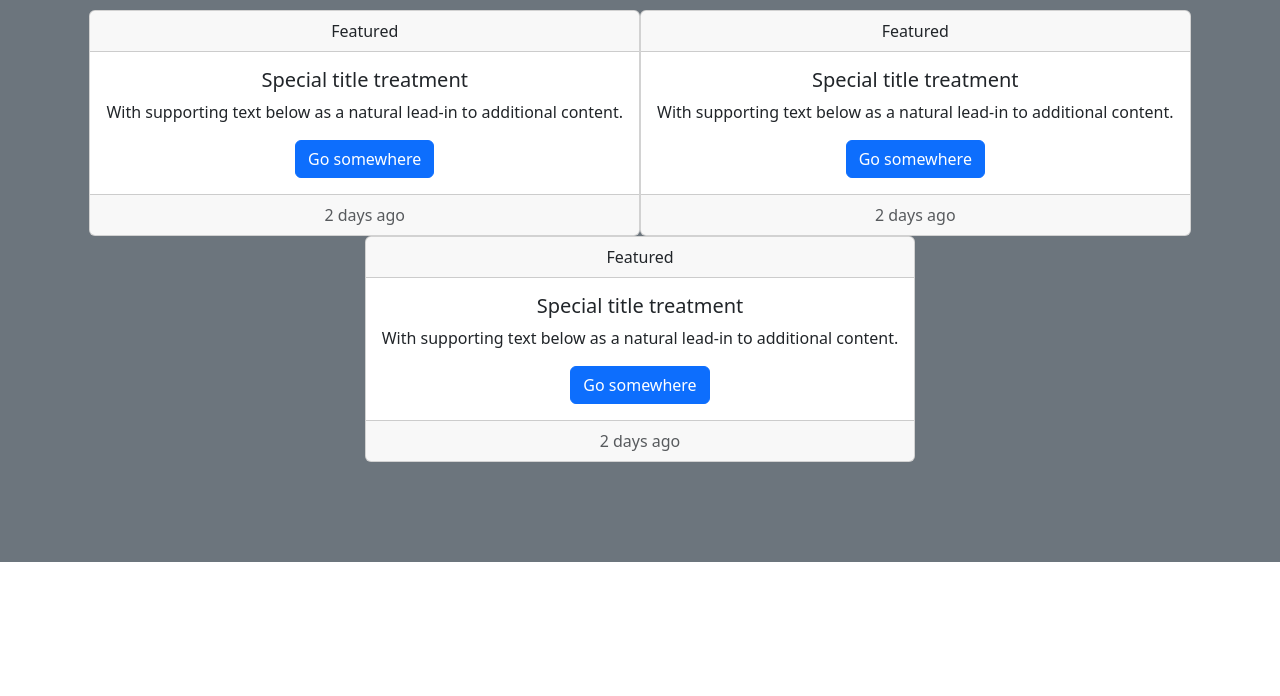
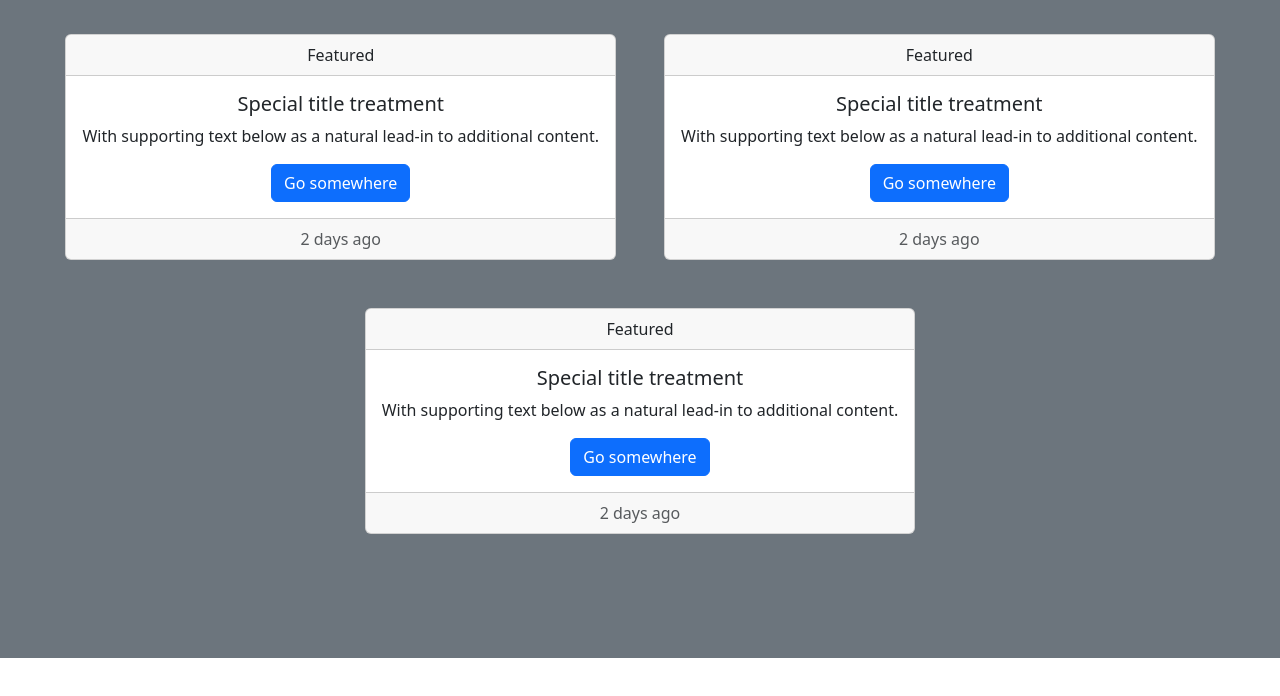
Before and after one commit to srisritharan/FSD-Project-4-company-landing-page, a plain HTML site: page index.html in a window 1280 px wide. Shown: the part 652-1348 px from the top of the page. Drawn offline with nearby package versions, Linux system fonts and the light colour scheme.

Commit message:
added margin to cards

```diff
--- a/index.html
+++ b/index.html
@@ -81,7 +81,7 @@
                     <div class="row">
                         <h3 class="display-3 mt-4 mb-3 fw-bold">We Help You Choose the Best Path</h3>
                         <div class="d-flex flex-row justify-content-center flex-wrap">
-                            <div class="card">
+                            <div class="card  m-4">
                                 <div class="card-header">
                                     Featured
                                 </div>
@@ -94,7 +94,7 @@
                                     2 days ago
                                 </div>
                             </div>
-                            <div class="card">
+                            <div class="card  m-4">
                                 <div class="card-header">
                                     Featured
                                 </div>
@@ -107,7 +107,7 @@
                                     2 days ago
                                 </div>
                             </div>
-                            <div class="card">
+                            <div class="card  m-4">
                                 <div class="card-header">
                                     Featured
                                 </div>
```
